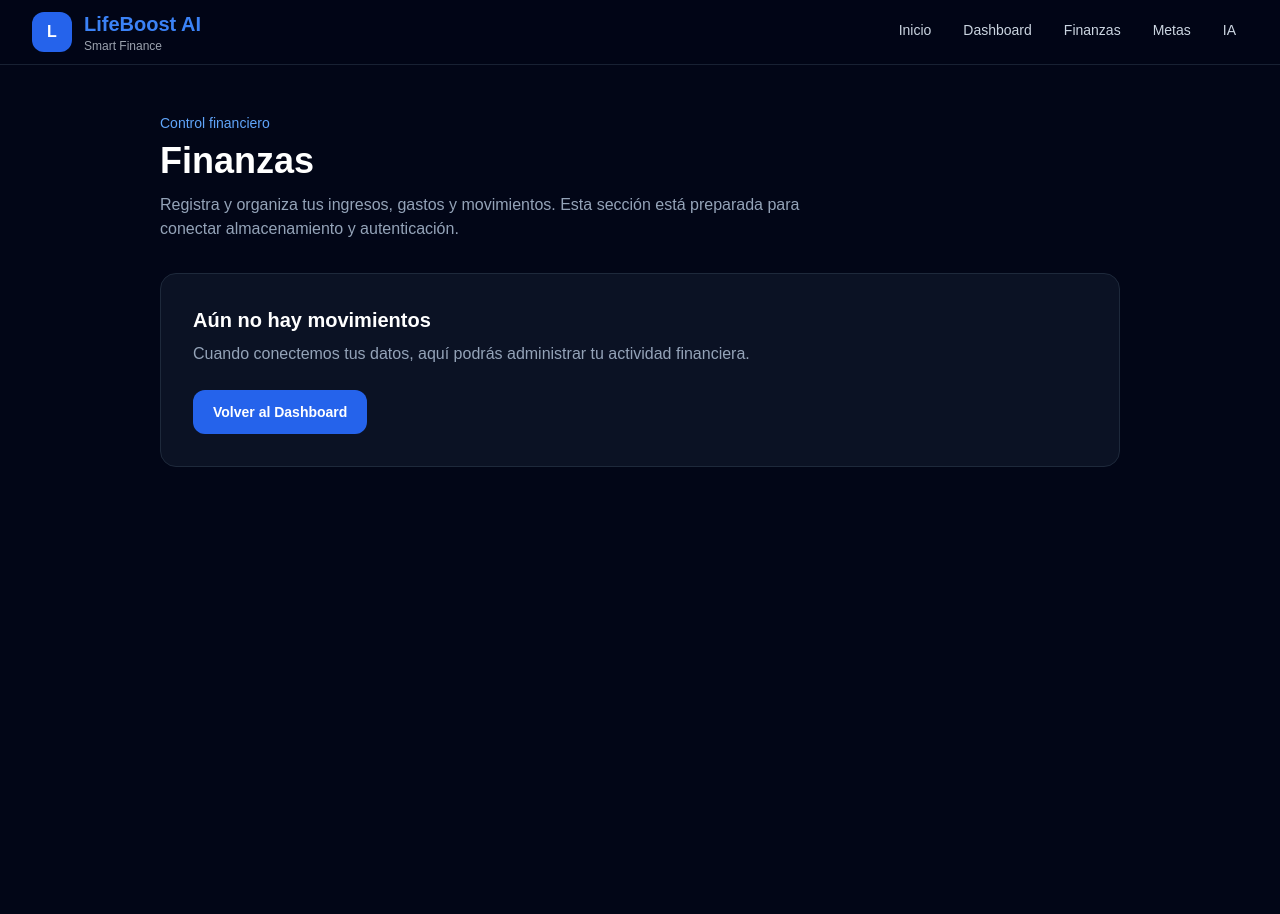
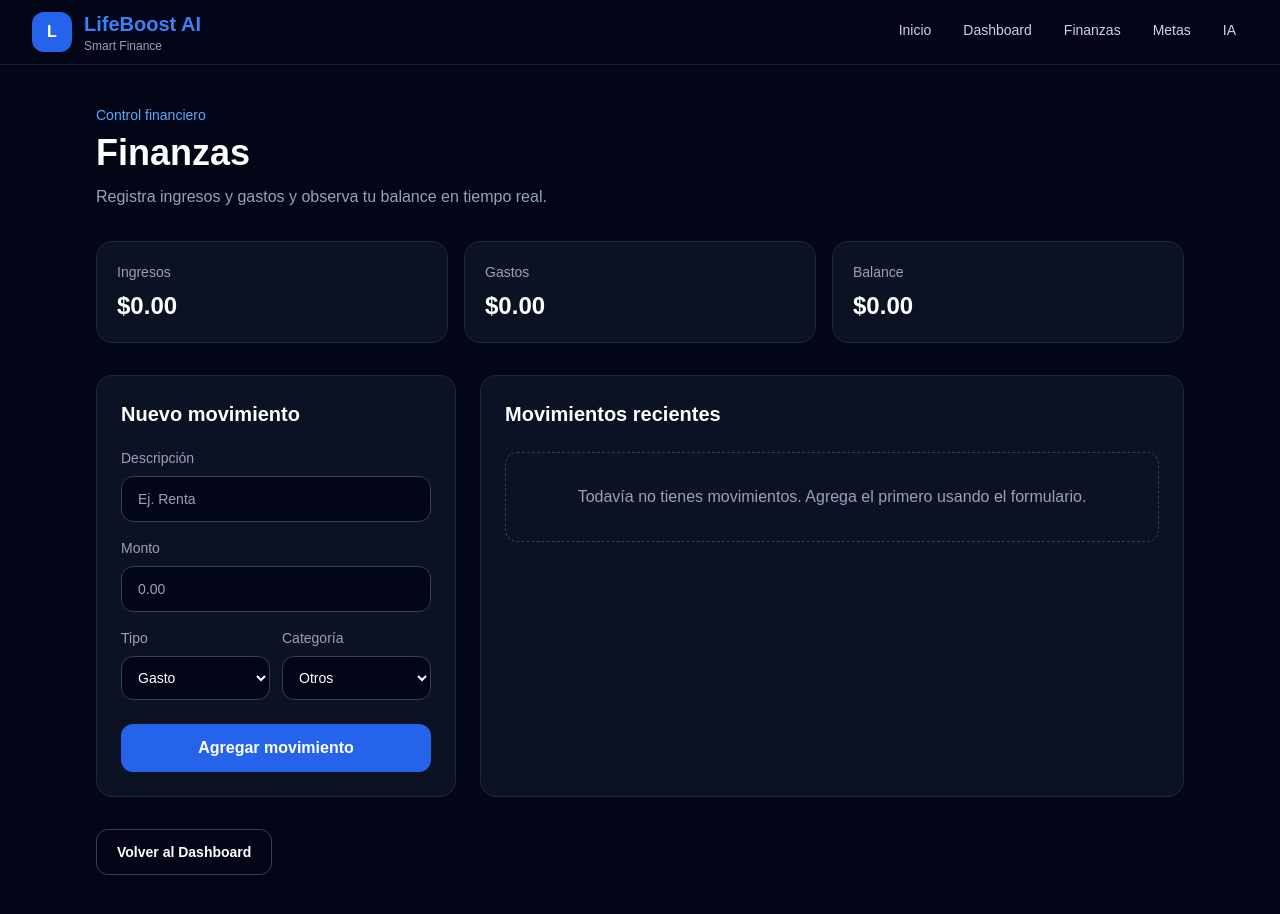
Before and after one commit to RastaGaming24-create/-LifeBoost-AI, a Next.js app: page /finances in a window 1280 px wide. Before the commit the page ends 800 px from the top, so only its background shows below. Built offline with nearby package versions, Linux system fonts and the light colour scheme.

Commit message:
Build functional finance transaction module

```diff
--- a/app/finances/page.tsx
+++ b/app/finances/page.tsx
@@ -1,20 +1,71 @@
+"use client";
+
+import { FormEvent, useMemo, useState } from "react";
 import Link from "next/link";
 import Navbar from "../../components/Navbar";
+import { calculateTotals, Transaction, TransactionType } from "../../lib/finance";
+
+const categories = ["Vivienda", "Comida", "Transporte", "Deudas", "Ahorro", "Entretenimiento", "Otros"];
 
 export default function FinancesPage() {
+  const [transactions, setTransactions] = useState<Transaction[]>([]);
+  const [description, setDescription] = useState("");
+  const [amount, setAmount] = useState("");
+  const [type, setType] = useState<TransactionType>("expense");
+  const [category, setCategory] = useState("Otros");
+
+  const totals = useMemo(() => calculateTotals(transactions), [transactions]);
+
+  function addTransaction(event: FormEvent) {
+    event.preventDefault();
+    const value = Number(amount);
+    if (!description.trim() || !Number.isFinite(value) || value <= 0) return;
+    setTransactions((current) => [
+      { id: crypto.randomUUID(), description: description.trim(), amount: value, type, category, date: new Date().toISOString() },
+      ...current,
+    ]);
+    setDescription("");
+    setAmount("");
+  }
+
   return (
     <main className="min-h-screen bg-slate-950 text-white">
       <Navbar />
-      <div className="mx-auto max-w-5xl px-6 py-12 lg:px-8">
+      <div className="mx-auto max-w-6xl px-6 py-10 lg:px-8">
         <p className="text-sm font-medium text-blue-400">Control financiero</p>
         <h1 className="mt-2 text-4xl font-bold">Finanzas</h1>
-        <p className="mt-3 max-w-2xl text-slate-400">Registra y organiza tus ingresos, gastos y movimientos. Esta sección está preparada para conectar almacenamiento y autenticación.</p>
-        <div className="mt-8 rounded-2xl border border-slate-800 bg-slate-900/70 p-8">
-          <h2 className="text-xl font-semibold">Aún no hay movimientos</h2>
-          <p className="mt-2 text-slate-400">Cuando conectemos tus datos, aquí podrás administrar tu actividad financiera.</p>
-          <Link href="/dashboard" className="mt-6 inline-block rounded-xl bg-blue-600 px-5 py-3 text-sm font-semibold hover:bg-blue-500">Volver al Dashboard</Link>
+        <p className="mt-3 max-w-2xl text-slate-400">Registra ingresos y gastos y observa tu balance en tiempo real.</p>
+
+        <div className="mt-8 grid gap-4 md:grid-cols-3">
+          <Summary label="Ingresos" value={totals.income} />
+          <Summary label="Gastos" value={totals.expenses} />
+          <Summary label="Balance" value={totals.balance} />
         </div>
+
+        <div className="mt-8 grid gap-6 lg:grid-cols-[360px_1fr]">
+          <form onSubmit={addTransaction} className="rounded-2xl border border-slate-800 bg-slate-900/70 p-6">
+            <h2 className="text-xl font-semibold">Nuevo movimiento</h2>
+            <label className="mt-5 block text-sm text-slate-400">Descripción<input value={description} onChange={(e) => setDescription(e.target.value)} className="mt-2 w-full rounded-xl border border-slate-700 bg-slate-950 px-4 py-3 outline-none focus:border-blue-500" placeholder="Ej. Renta" /></label>
+            <label className="mt-4 block text-sm text-slate-400">Monto<input type="number" min="0.01" step="0.01" value={amount} onChange={(e) => setAmount(e.target.value)} className="mt-2 w-full rounded-xl border border-slate-700 bg-slate-950 px-4 py-3 outline-none focus:border-blue-500" placeholder="0.00" /></label>
+            <div className="mt-4 grid grid-cols-2 gap-3">
+              <label className="text-sm text-slate-400">Tipo<select value={type} onChange={(e) => setType(e.target.value as TransactionType)} className="mt-2 w-full rounded-xl border border-slate-700 bg-slate-950 px-3 py-3 text-white"><option value="expense">Gasto</option><option value="income">Ingreso</option></select></label>
+              <label className="text-sm text-slate-400">Categoría<select value={category} onChange={(e) => setCategory(e.target.value)} className="mt-2 w-full rounded-xl border border-slate-700 bg-slate-950 px-3 py-3 text-white">{categories.map((item) => <option key={item}>{item}</option>)}</select></label>
+            </div>
+            <button className="mt-6 w-full rounded-xl bg-blue-600 px-5 py-3 font-semibold hover:bg-blue-500">Agregar movimiento</button>
+          </form>
+
+          <section className="rounded-2xl border border-slate-800 bg-slate-900/70 p-6">
+            <h2 className="text-xl font-semibold">Movimientos recientes</h2>
+            {transactions.length === 0 ? <p className="mt-6 rounded-xl border border-dashed border-slate-700 p-8 text-center text-slate-400">Todavía no tienes movimientos. Agrega el primero usando el formulario.</p> : <div className="mt-5 space-y-3">{transactions.map((transaction) => <div key={transaction.id} className="flex items-center justify-between rounded-xl border border-slate-800 bg-slate-950/60 p-4"><div><p className="font-medium">{transaction.description}</p><p className="text-sm text-slate-500">{transaction.category}</p></div><p className={transaction.type === "income" ? "font-semibold text-emerald-400" : "font-semibold text-red-400"}>{transaction.type === "income" ? "+" : "-"}${transaction.amount.toFixed(2)}</p></div>)}</div>}
+          </section>
+        </div>
+
+        <Link href="/dashboard" className="mt-8 inline-block rounded-xl border border-slate-700 px-5 py-3 text-sm font-semibold hover:bg-slate-800">Volver al Dashboard</Link>
       </div>
     </main>
   );
 }
+
+function Summary({ label, value }: { label: string; value: number }) {
+  return <div className="rounded-2xl border border-slate-800 bg-slate-900/70 p-5"><p className="text-sm text-slate-400">{label}</p><p className="mt-2 text-2xl font-bold">${value.toFixed(2)}</p></div>;
+}
```
